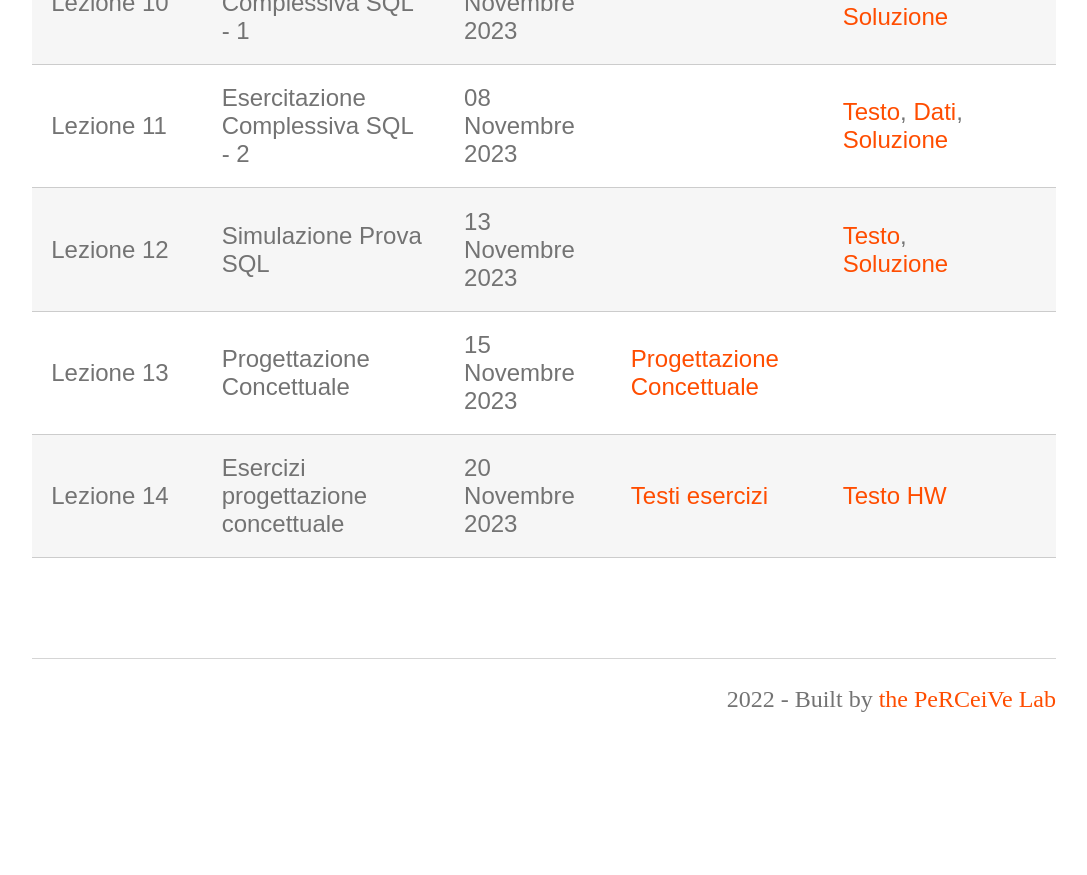
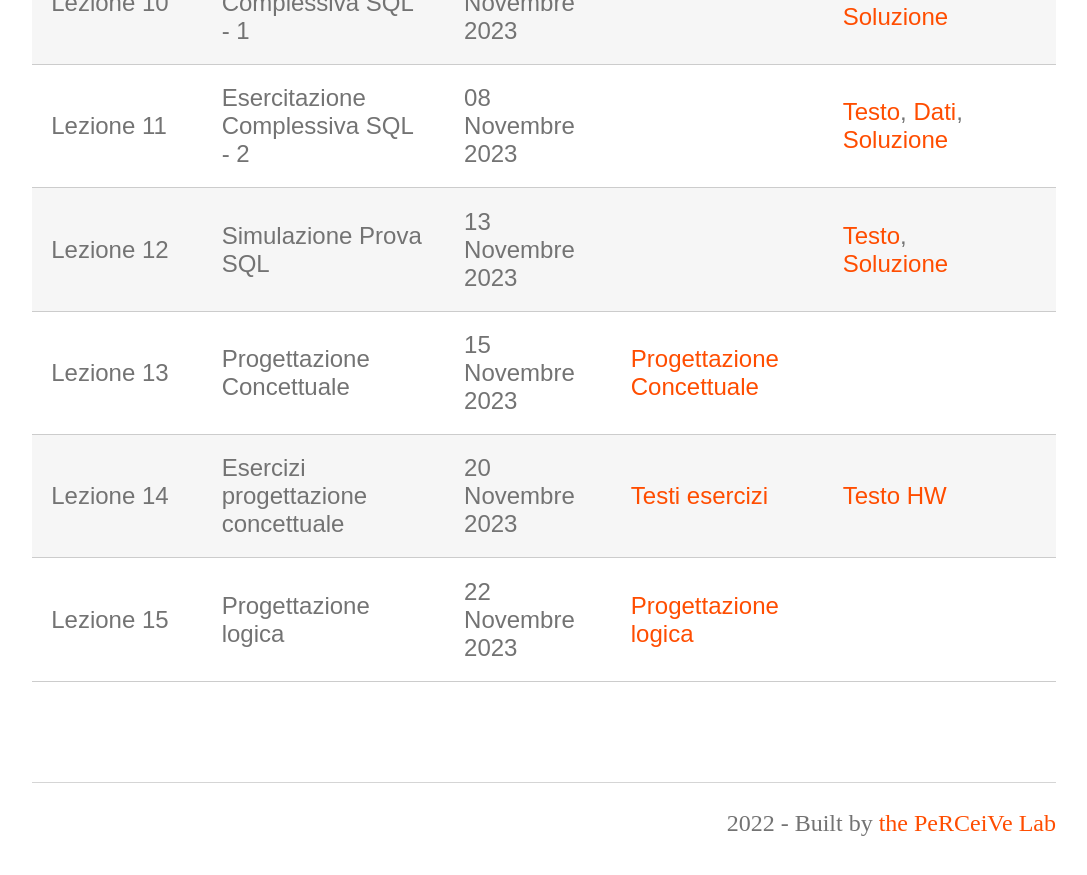
Before and after one commit to perceivelab/database-course, a Jekyll site: the page built from lezioni.md, in a window 1280 px wide and 900 px high, scrolled down 1456 px. Shown: the top 875 px of the window, without its empty margins (96-1183 px from the left). Built offline with Jekyll 4.4.1, drawn with Linux system fonts in a browser that asks for light colours; our own code applies the rules of GitHub Pages for plain Markdown files; before the commit the page ends 2233 px from its top, so only the background shows below that.

Commit message:
Update lezioni.md

```diff
--- a/lezioni.md
+++ b/lezioni.md
@@ -22,6 +22,7 @@ Questa pagina contiene le slide, note e gli esempi di codice delle lezioni del c
 | Lezione 12  | Simulazione Prova SQL             | 13 Novembre 2023   | | [Testo](https://drive.google.com/file/d/1WwoIEp-ZXCdvkpyH_bOdL_NcqbSlScj3/view?usp=sharing), [Soluzione](https://drive.google.com/file/d/1RQFwUKqQqOzh9r09nkANdop1etKegJSS/view?usp=sharing) |
 | Lezione 13  | Progettazione Concettuale         | 15 Novembre 2023   | [Progettazione Concettuale](https://drive.google.com/file/d/1T2qWYqu8RRHym9q3uZ5yKG5jCa4KesMx/view?usp=sharing) |  |
 | Lezione 14  | Esercizi progettazione concettuale| 20 Novembre 2023   | [Testi esercizi](https://drive.google.com/file/d/1bumTEK2c8FPxLR13vt1b4YN0CYs2eGqG/view?usp=sharing) |  [Testo HW](https://drive.google.com/file/d/1Zqa9cG7AU2IWQW-qrpkerJSD9imdf0Y9/view?usp=sharing)|
+| Lezione 15 | Progettazione logica | 22 Novembre 2023 | [Progettazione logica](https://drive.google.com/file/d/1EpZHqbGwYR_F4ZkJp-eD7WveW_3aOoeU/view?usp=sharing) | |
 
 
 
```
